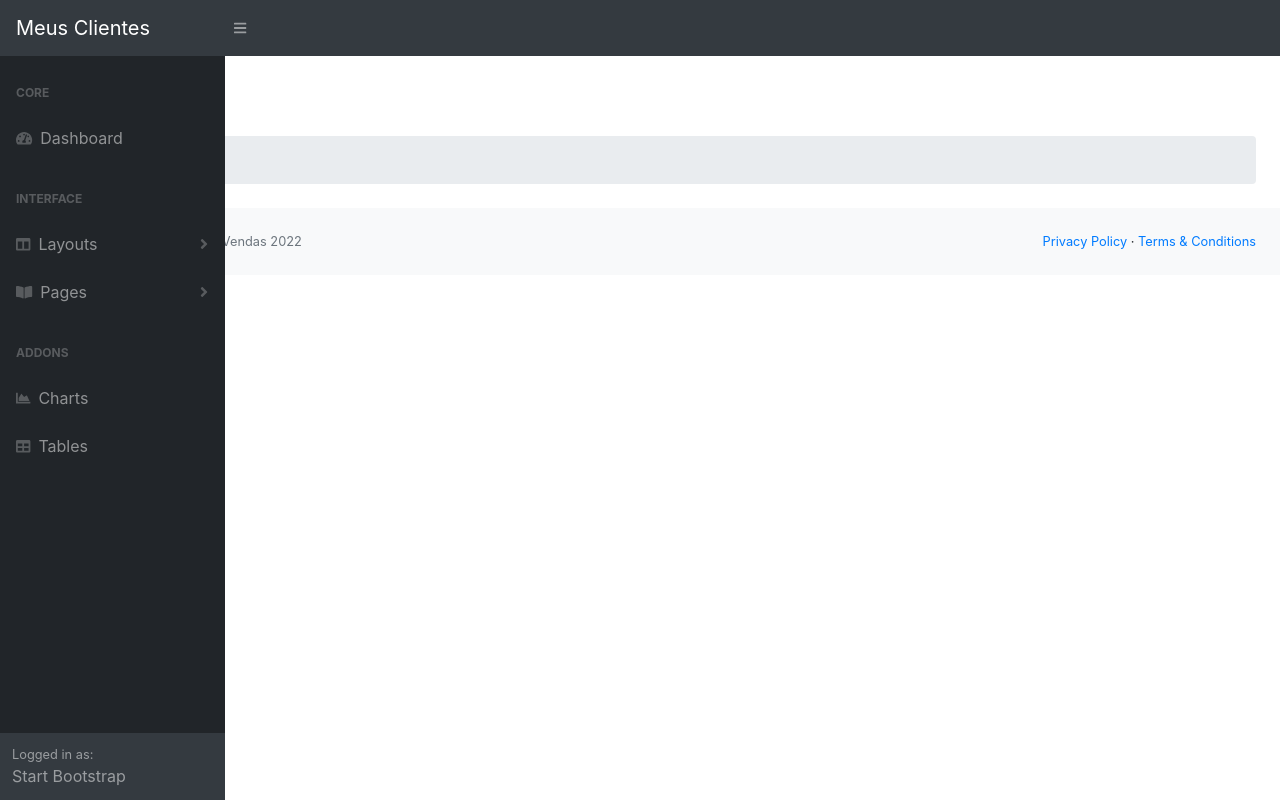
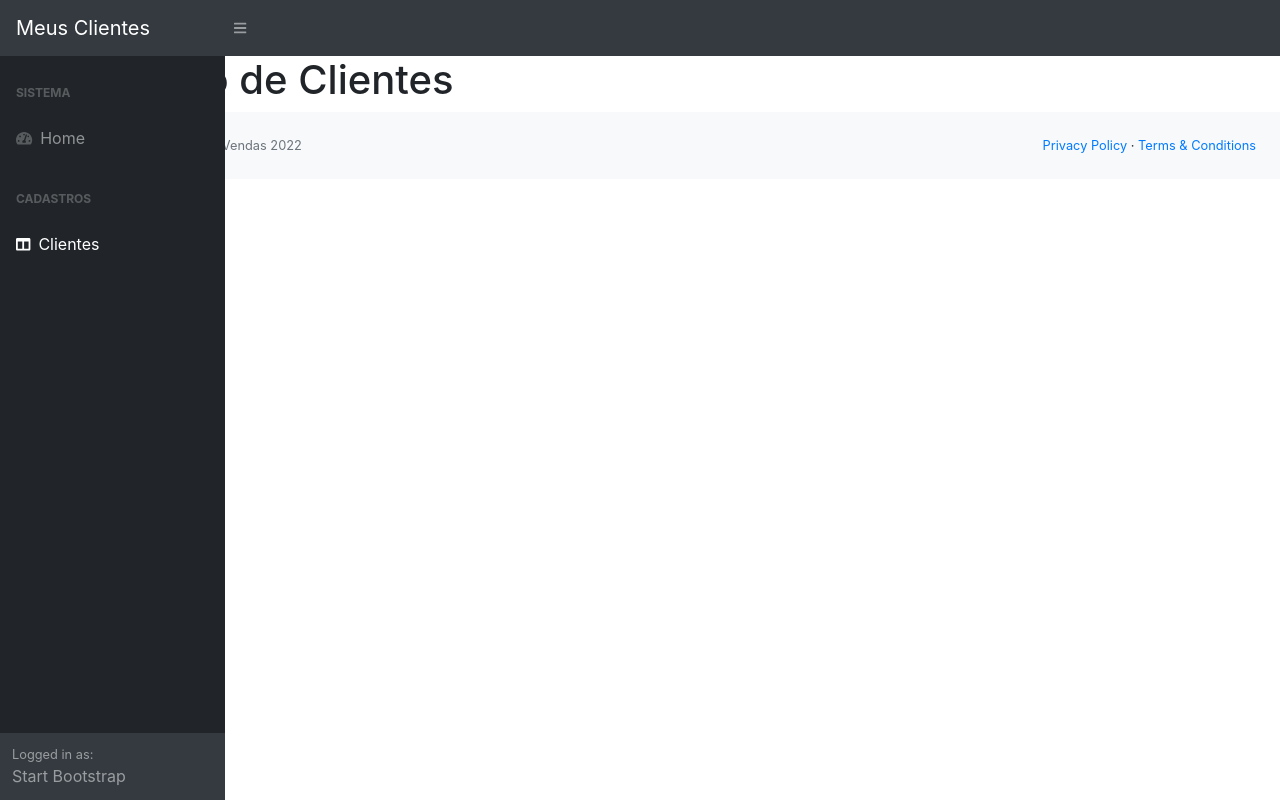
Before and after one commit to JuliaVasconcelos161/ControleServicosPrestados, an Angular app in the folder clients-app/: page /clients-form in a window 1280 px wide. Before the commit this address led to /. Built offline with nearby package versions, Linux system fonts and the light colour scheme.

Commit message:
Navegando nas páginas a partir de routerLinks

```diff
--- a/clients-app/src/app/app-routing.module.ts
+++ b/clients-app/src/app/app-routing.module.ts
@@ -1,7 +1,10 @@
 import { NgModule } from '@angular/core';
 import { RouterModule, Routes } from '@angular/router';
+import { HomeComponent } from './home/home.component';
 
-const routes: Routes = [];
+const routes: Routes = [
+  { path: 'home', component: HomeComponent}
+];
 
 @NgModule({
   imports: [RouterModule.forRoot(routes)],
--- a/clients-app/src/app/app.component.html
+++ b/clients-app/src/app/app.component.html
@@ -4,7 +4,7 @@
   <div id="layoutSidenav_content">
     <main>
       <div class="container-fluid">
-        <app-home></app-home>
+        <router-outlet></router-outlet>
       </div>
       <footer class="py-4 bg-light mt-auto">
         <div class="container-fluid">
--- a/clients-app/src/app/app.module.ts
+++ b/clients-app/src/app/app.module.ts
@@ -6,6 +6,8 @@ import { AppComponent } from './app.component';
 
 import { TemplateModule } from './template/template.module';
 import { HomeComponent } from './home/home.component'
+import { ClientsModule } from './clients/clients.module';
+
 @NgModule({
   declarations: [
     AppComponent,
@@ -14,7 +16,8 @@ import { HomeComponent } from './home/home.component'
   imports: [
     BrowserModule,
     AppRoutingModule,
-    TemplateModule
+    TemplateModule,
+    ClientsModule
   ],
   providers: [],
   bootstrap: [AppComponent]
--- /dev/null
+++ b/clients-app/src/app/clients/clients-form/clients-form.component.html
@@ -0,0 +1 @@
+<h1>Formulário de Clientes</h1>
--- a/clients-app/src/app/template/sidebar/sidebar.component.html
+++ b/clients-app/src/app/template/sidebar/sidebar.component.html
@@ -2,51 +2,22 @@
     <nav class="sb-sidenav accordion sb-sidenav-dark" id="sidenavAccordion">
         <div class="sb-sidenav-menu">
             <div class="nav">
-                <div class="sb-sidenav-menu-heading">Core</div>
-                <a class="nav-link" href="index.html"
-                    ><div class="sb-nav-link-icon"><i class="fas fa-tachometer-alt"></i></div>
-                    Dashboard</a
-                >
-                <div class="sb-sidenav-menu-heading">Interface</div>
-                <a class="nav-link collapsed" href="#" data-toggle="collapse" data-target="#collapseLayouts" aria-expanded="false" aria-controls="collapseLayouts"
-                    ><div class="sb-nav-link-icon"><i class="fas fa-columns"></i></div>
-                    Layouts
-                    <div class="sb-sidenav-collapse-arrow"><i class="fas fa-angle-down"></i></div
-                ></a>
-                <div class="collapse" id="collapseLayouts" aria-labelledby="headingOne" data-parent="#sidenavAccordion">
-                    <nav class="sb-sidenav-menu-nested nav"><a class="nav-link" href="layout-static.html">Static Navigation</a><a class="nav-link" href="layout-sidenav-light.html">Light Sidenav</a></nav>
-                </div>
-                <a class="nav-link collapsed" href="#" data-toggle="collapse" data-target="#collapsePages" aria-expanded="false" aria-controls="collapsePages"
-                    ><div class="sb-nav-link-icon"><i class="fas fa-book-open"></i></div>
-                    Pages
-                    <div class="sb-sidenav-collapse-arrow"><i class="fas fa-angle-down"></i></div
-                ></a>
-                <div class="collapse" id="collapsePages" aria-labelledby="headingTwo" data-parent="#sidenavAccordion">
-                    <nav class="sb-sidenav-menu-nested nav accordion" id="sidenavAccordionPages">
-                        <a class="nav-link collapsed" href="#" data-toggle="collapse" data-target="#pagesCollapseAuth" aria-expanded="false" aria-controls="pagesCollapseAuth"
-                            >Authentication
-                            <div class="sb-sidenav-collapse-arrow"><i class="fas fa-angle-down"></i></div
-                        ></a>
-                        <div class="collapse" id="pagesCollapseAuth" aria-labelledby="headingOne" data-parent="#sidenavAccordionPages">
-                            <nav class="sb-sidenav-menu-nested nav"><a class="nav-link" href="login.html">Login</a><a class="nav-link" href="register.html">Register</a><a class="nav-link" href="password.html">Forgot Password</a></nav>
+                <div class="sb-sidenav-menu-heading">Sistema</div>
+                    <a class="nav-link" routerLink="/home">
+                        <div class="sb-nav-link-icon">
+                            <i class="fas fa-tachometer-alt"></i>
                         </div>
-                        <a class="nav-link collapsed" href="#" data-toggle="collapse" data-target="#pagesCollapseError" aria-expanded="false" aria-controls="pagesCollapseError"
-                            >Error
-                            <div class="sb-sidenav-collapse-arrow"><i class="fas fa-angle-down"></i></div
-                        ></a>
-                        <div class="collapse" id="pagesCollapseError" aria-labelledby="headingOne" data-parent="#sidenavAccordionPages">
-                            <nav class="sb-sidenav-menu-nested nav"><a class="nav-link" href="401.html">401 Page</a><a class="nav-link" href="404.html">404 Page</a><a class="nav-link" href="500.html">500 Page</a></nav>
-                        </div>
-                    </nav>
-                </div>
-                <div class="sb-sidenav-menu-heading">Addons</div>
-                <a class="nav-link" href="charts.html"
-                    ><div class="sb-nav-link-icon"><i class="fas fa-chart-area"></i></div>
-                    Charts</a
-                ><a class="nav-link" href="tables.html"
-                    ><div class="sb-nav-link-icon"><i class="fas fa-table"></i></div>
-                    Tables</a
-                >
+                        Home
+                    </a>
+                <div class="sb-sidenav-menu-heading">Cadastros</div>
+                <a class="nav-link collapsed" routerLink="/clients-form"
+                    data-toggle="collapse" data-target="#collapseLayouts"
+                    aria-expanded="false" aria-controls="collapseLayouts">
+                    <div class="sb-nav-link-icon">
+                        <i class="fas fa-columns"></i>
+                    </div>
+                    Clientes
+                </a>
             </div>
         </div>
         <div class="sb-sidenav-footer">
--- a/clients-app/src/app/template/template.module.ts
+++ b/clients-app/src/app/template/template.module.ts
@@ -2,6 +2,7 @@ import { NgModule } from '@angular/core';
 import { CommonModule } from '@angular/common';
 import { NavbarComponent } from './navbar/navbar.component';
 import { SidebarComponent } from './sidebar/sidebar.component';
+import { RouterModule } from '@angular/router';
 
 
 
@@ -11,7 +12,8 @@ import { SidebarComponent } from './sidebar/sidebar.component';
     SidebarComponent
   ],
   imports: [
-    CommonModule
+    CommonModule,
+    RouterModule
   ],
   exports: [
     NavbarComponent,
```
Also changed, not shown: clients-app/src/app/clients/clients-form/clients-form.component.ts (added, +10 -0 lines), clients-app/src/app/clients/clients-routing.module.ts (added, +13 -0 lines), clients-app/src/app/clients/clients.module.ts (added, +20 -0 lines), clients-app/src/app/clients/clients-form/clients-form.component.css (added).
